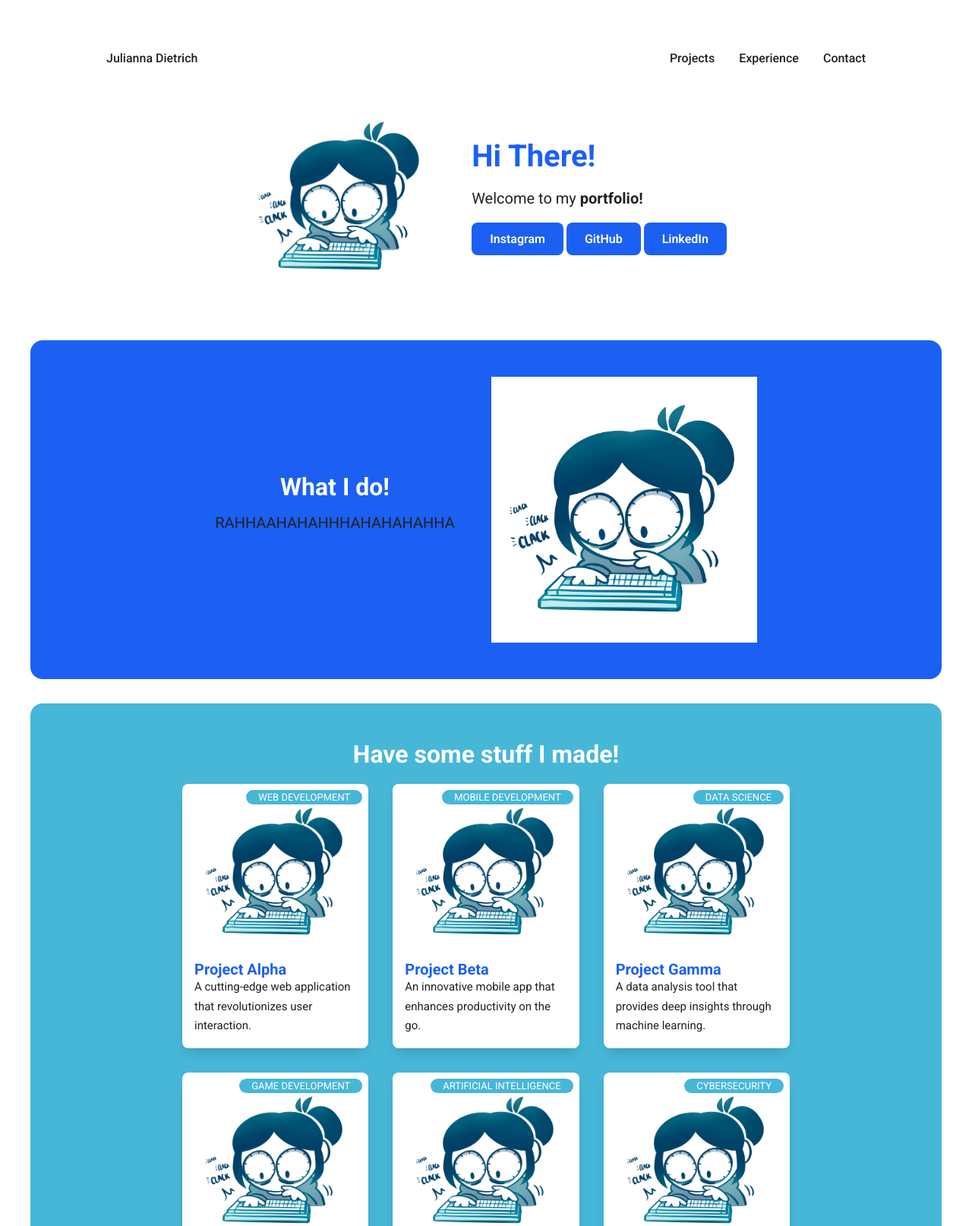
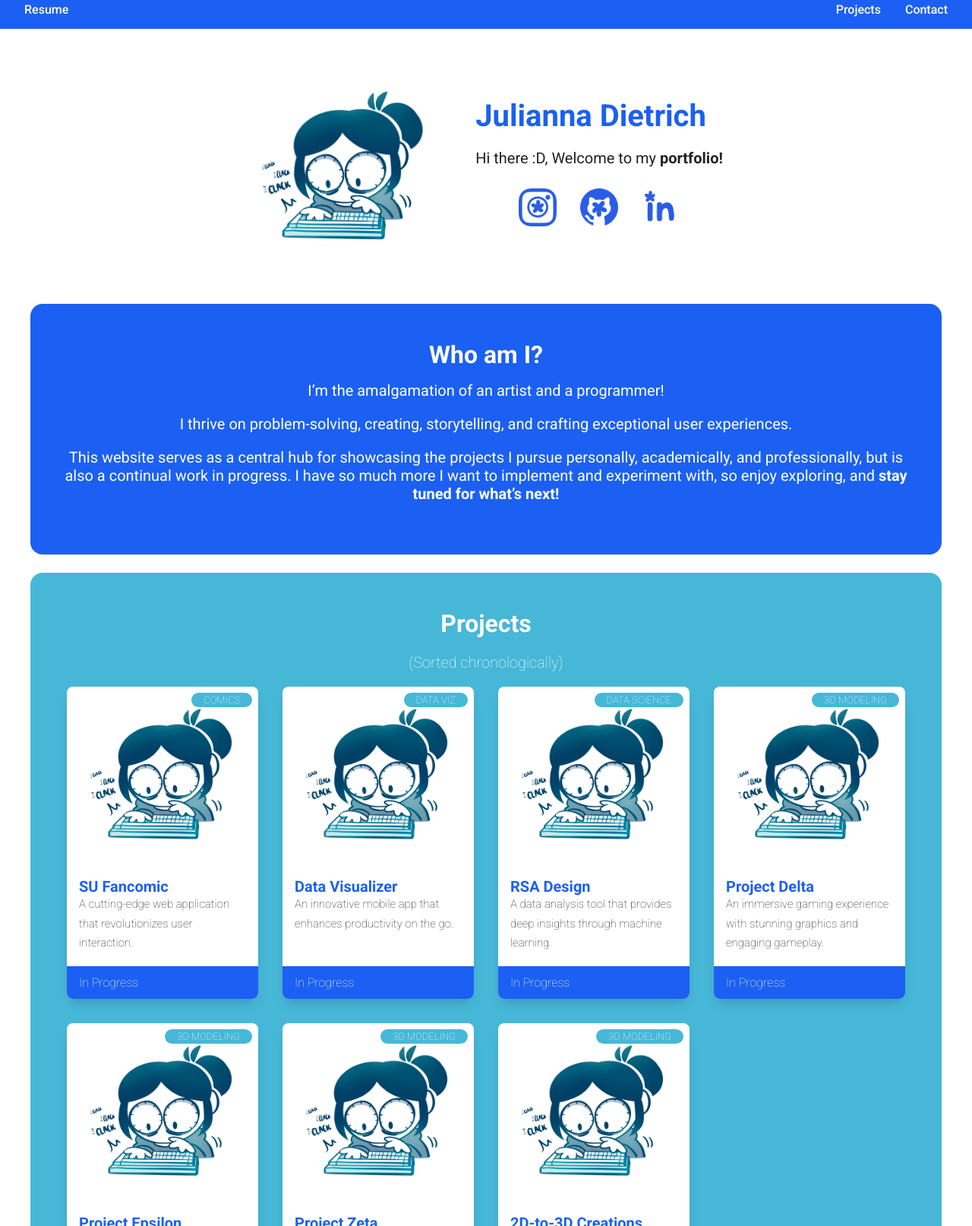
Before and after one commit to JDietrich20/netPlayground, a website built with Vite: page index.html in a window 1280 px wide. Shown: the part 29-1643 px from the top of the page at 76% size. Built offline with nearby package versions, Linux system fonts and the light colour scheme.

Commit message:
About section refined, added onto project section

```diff
--- a/index.html
+++ b/index.html
@@ -6,46 +6,55 @@
     <meta name="viewport" content="width=device-width, initial-scale=1.0">
     <title>JDietrich Portfolio</title>
     <link rel = "stylesheet" href = "resources/css/index.css">
-    <link rel="icon" type="image/png" href="images/Profile.png">
+    <link rel="icon" type="image/png" href="images/Icon.webp">
 </head>
 <body>
-  <header>
   <nav>
     <ul>
-        <li><a href= "index.html">Julianna Dietrich</a></li>
+      <li><a href= "index.html">Resume</a></li>
       <!--<li><a href="#about">About Me</a></li>-->
       <li><a href="#projects">Projects</a></li>
-        <li><a href="#experience">Experience</a></li>
+      <!--<li><a href="#experience">Experience</a></li>-->
       <li><a href="#contact">Contact</a></li>
     </ul>
   </nav>
+  <header>
     <div class = "flex-container">
       <img height = "250px" width = "250px" src = "images/Profile.png">
       <div class = "text-container">
-        <h1>Hi There!</h1>
-        <p>Welcome to my <strong> portfolio!</strong></p>
-        <a href ="https://www.instagram.com/neko.bituin" target="_blank" class = "cta-button">Instagram</a>
-        <a href ="https://github.com/JDietrich20" target="_blank" class = "cta-button">GitHub</a>
-        <a href="https://www.linkedin.com/in/julianna-dietrich-1252481a6/" target="_blank" class = "cta-button">LinkedIn</a>
-
+        <h1>Julianna Dietrich</h1>
+        <p>Hi there :D, Welcome to my <strong> portfolio!</strong></p>
+        <div class="social-links">
+          <a href ="https://www.instagram.com/neko.bituin" target="_blank" class = "cta-button">
+            <img src="images/instagram1.webp" alt="Instagram logo">
+          </a>
+          <a href ="https://github.com/JDietrich20" target="_blank" class = "cta-button">
+            <img src="images/github1.webp" alt="GitHub logo">
+          </a>
+          <a href="https://www.linkedin.com/in/julianna-dietrich-1252481a6/" target="_blank" class = "cta-button">
+            <img src="images/linkedin1.webp" alt="LinkedIn logo">
+          </a>
+      </div>
+      <!--Could add a "Skills" and "Interests" Tab here-->
       </div>
     </div>
   </header>
 
-  <section>
+  <section id = "about">
     <div class = "flex-container">
       <div class = "text-container">
-        <title>What the helly?</title>
-        <h2>What I do!</h2>
-        <p> RAHHAAHAHAHHHAHAHAHAHHA</p>
+        <h2>Who am I?</h2>
+        <p>I’m the amalgamation of an artist and a programmer! </p>
+        <p>I thrive on problem-solving, creating, storytelling, and crafting exceptional user experiences.</p>
+        <p>  This website serves as a central hub for showcasing the projects I pursue personally, academically, and professionally, but is also a continual work in progress. I have so much more I want to implement and experiment with, so enjoy exploring, and <strong>stay tuned for what’s next! </strong></p>
       </div>
-      <img width = "350px" src="images/Profile.png">
+      <!--<img width = "200px" src="images/Profile.png">-->
     </div>
   </section>
 
   <section id = "projects">
-    <h2> Have some stuff I made! </h2>
-
+    <h2> Projects </h2>
+    <p>(Sorted chronologically)</p>
     <div class="projects-container">
 
     </div>
@@ -83,9 +92,10 @@
 
 
   <footer>
-    <a href= "https://www.linkedin.com/in/julianna-dietrich-1252481a6/" target="_blank"> LinkedIn</a>
     <!--<a href="#my-work"> My Work</a>-->
-    <a href= "https://github.com/JDietrich20" target="_blank"> GitHub</a>
+    <a href= "https://www.instagram.com/neko.bituin" target="_blank">Instagram</a>
+    <a href= "https://github.com/JDietrich20" target="_blank">GitHub</a>
+    <a href= "https://www.linkedin.com/in/julianna-dietrich-1252481a6/" target="_blank">LinkedIn</a>
     <a href= "mailto:julianna2dietrich@gmail.com">Contact</a>
     <p> &copy; 2024 Julianna Dietrich </p>
   </footer>
--- a/main.js
+++ b/main.js
@@ -1,51 +1,72 @@
 const projects = [
     {
         url: "#",
-        title: "Project Alpha",
+        title: "SU Fancomic",
+        date: "2024-01-15",
         thumbnail: "images/Profile.png",
-        category: "Web Development",
+        category: "Comics",
         description: "A cutting-edge web application that revolutionizes user interaction.",
+        status: "In Progress",
     },
     {
         url: "#",
-        title: "Project Beta",
+        title: "Data Visualizer",
+        date: "2024-01-15",
         thumbnail: "images/Profile.png",
-        category: "Mobile Development",
+        category: "Data Viz",
         description: "An innovative mobile app that enhances productivity on the go.",
+        status: "In Progress",
     },
     {
         url: "#",
-        title: "Project Gamma",
+        title: "RSA Design",
+        date: "2024-01-15",
         thumbnail: "images/Profile.png",
         category: "Data Science",
         description: "A data analysis tool that provides deep insights through machine learning.",
+        status: "In Progress",
     },
     {
         url: "#",
         title: "Project Delta",
+        date: "2024-01-15",
         thumbnail: "images/Profile.png",
-        category: "Game Development",
+        category: "3D Modeling",
         description: "An immersive gaming experience with stunning graphics and engaging gameplay.",
+        status: "In Progress",
     },
     {
         url: "#",
         title: "Project Epsilon",
+        date: "2024-01-15",
         thumbnail: "images/Profile.png",
-        category: "Artificial Intelligence",
+        category: "3D Modeling",
         description: "An AI-powered solution that automates complex tasks with ease.",
+        status: "In Progress",
     },
     {
         url: "#",
         title: "Project Zeta",
+        date: "2024-01-15",
         thumbnail: "images/Profile.png",
-        category: "Cybersecurity",
+        category: "3D Modeling",
         description: "A robust security platform that protects against modern cyber threats.",
+        status: "Completed",
+    },
+    {
+        url: "#",
+        title: "2D-to-3D Creations",
+        date: "2024-01-15",
+        thumbnail: "images/Profile.png",
+        category: "3D Modeling",
+        description: "A scalable cloud service that optimizes resource management and deployment.",
+        status: "Completed",
     }
 ];
 
 const projectsContainer = document.querySelector(".projects-container");
 
-const displayProjects = (urlValue, titleValue, categoryValue, thumbnailValue, descriptionValue) => {
+const displayProjects = (urlValue, titleValue, dateValue, categoryValue, thumbnailValue, descriptionValue, statusValue) => {
     const card = document.createElement("div");
     card.classList.add("card");
 
@@ -63,22 +84,34 @@ const displayProjects = (urlValue, titleValue, categoryValue, thumbnailValue, de
     title.classList.add("title");
     title.innerHTML = titleValue;
 
+    const date = document.createElement("div");
+    date.classList.add("date");
+    date.innerHTML = dateValue;
+
     const description = document.createElement("div");
     description.classList.add("description");
     description.innerHTML = descriptionValue;
+
+    const status = document.createElement("div");
+    status.classList.add("status");
+    status.innerHTML = statusValue;
+
 
 
     projectsContainer.appendChild(card);
     card.appendChild(a);
     card.appendChild(category);
     card.appendChild(thumbnail);
+    card.appendChild(date);
     card.appendChild(title);
     card.appendChild(description);
+
+    card.appendChild(status);
 }
 
 const loadProjects = () => {
     projects.forEach(project => {
-        displayProjects(project.url, project.title, project.category, project.thumbnail, project.description);
+        displayProjects(project.url, project.title, project.date, project.category, project.thumbnail, project.description, project.status);
     });
 }
 
--- a/resources/css/index.css
+++ b/resources/css/index.css
@@ -28,16 +28,26 @@ body {
     background: var(--background-color);
 }
 
-h1, h2, h3, h4, h5, h6 {
+h1, h2, h3, h4, h5, h6{
     font-family: Roboto, sans-serif;
     color: var(--primary-color);
     margin-bottom: 0.5em;
 }
 
+
 nav {
-    margin: 1em auto 3em auto;
-    width: min(1000px, 100%);
+    color: #fff;
+    background-color: var(--primary-color);
+    padding: 1em 2em;
+    box-sizing: border-box;
+    top: 0;
+    display: inline-block;
+    margin: 0;
+    width: calc(100% + 2em);
+    margin-left: -1em;
+    margin-right: -1em;
 }
+
 
 nav ul{
     display: flex;
@@ -50,21 +60,24 @@ nav li:first-child{
     margin-right: auto;
     font-family: Roboto, sans-serif;
     font-weight: bold;
+    color: #fff;
 }
 
 nav a{
     text-decoration: none;
-    color: var(--text-color);
+    color: var(--background-color);
     font-weight: 500;
+    display: inline-block;
+    transition: transform 0.2s ease, color 0.2s ease;
 }
 
 nav a:hover{
-    color: var(--primary-color);
+    transform: scale(1.1);
     text-decoration: underline;
 }
 
 header, section{
-    margin: 2em auto;
+    margin: 1.5em auto;
     width: min(75em, 100%);
     background-color: var(--color-1);
     padding: min(2em, 15%);
@@ -100,16 +113,53 @@ h1{
     font-size: 1.25rem;
 }
 
+
 .cta-button {
     display: inline-block;
-    padding: 0.75em 1.5em;
-    background-color: var(--primary-color);
+    font-family: Roboto;
+    padding: .5em .5em;
+    background-color: var(--background-color);
     color: #fff;
     text-decoration: none;
-    border-radius: .5em;
-    font-weight: 600;
-    /*transition: background-color 0.3s ease;*/
+    border-radius: 10em;
+    font-weight: 700;
+
 }
+
+.tag {
+    display: inline-block;
+    padding: .5em .5em;
+    background-color: var(--secondary-color);
+    color: #fff;
+    text-decoration: none;
+    border-radius: 10em;
+    font-weight: 70;
+
+}
+
+
+.social-links {
+    display: flex;
+    gap: 15px;
+    justify-content: center;
+    align-items: center;
+    margin-top: 10px;
+    background-color: var(--background-color);
+  }
+
+  .cta-button img {
+    width: 50px;
+    height: 50px;
+    transition: transform 0.2s ease, opacity 0.2s ease;
+    background-color: var(--background-color);
+  }
+
+  .cta-button img:hover {
+    transform: scale(1.1);
+    color: #000;
+    opacity: 0.8;
+    filter: hue-rotate(90deg);
+  }
 
 
 .secondary{
@@ -132,8 +182,15 @@ section p{
     font-size: 1.25rem;
 }
 
+section#about{
+    color: var(--background-color);
+}
+
 section#projects{
     background-color: var(--secondary-color);
+    color:#fff;
+    font-family: Roboto;
+    font-weight: 30;
 }
 
 .grid-container{
@@ -153,16 +210,19 @@ section#projects{
     background: var(--background-color);
     font-family: "Roboto", sans-serif;
     padding: 16px;
+    padding-bottom: 60px;
     box-shadow: 0 9px 17px -6px rgba(0, 0, 0, 0.2);
     position: relative;
     transition: all 400ms ease;
     border-radius: var(--border-radius);
     width: 100%;
+    min-height: 200px;
+    overflow: hidden;
 }
 
 
-.course-container,
-.course-container * {
+.projects-container,
+.projects-container * {
     box-sizing: border-box;
 }
 
@@ -215,12 +275,31 @@ section#projects{
     transform: scale(1.03);
 }
 
-.projects-container{
+.projects-container {
     display: grid;
-    grid-template-columns: 1fr 1fr 1fr;
+    grid-template-columns: repeat(auto-fit, minmax(250px, 1fr));
     gap: 32px;
-    max-width: 800px;
+    width: 100%;
+    max-width: 1200px; /* optional, allows wider layouts on big screens */
     margin: 20px auto;
+    padding: 0 16px; /* adds breathing room on mobile */
+  }
+
+
+
+.projects-container .card .status{
+    display: flex;
+    position: absolute; /* needed for bottom to work */
+    bottom: 0;
+    left: 0;
+    right: 0;
+    justify-content: space-between;
+    background: var(--primary-color);
+    margin: 0px;
+    margin-top: 20px;
+    padding: 12px 16px;
+    align-items: center;
+    bottom: 0;
 }
 
 .grid-container img{
@@ -251,8 +330,10 @@ details p{
 }
 
 footer{
-    padding-bottom: 1.5em;
+    padding-bottom: 3em;
+    margin-top: 20px;
     text-align:center;
+    color: var(--primary-color);
 }
 
 footer a{
@@ -263,6 +344,11 @@ footer a{
 
 footer a:hover{
     text-decoration: underline;
+    color: var(--primary-color);
+}
+
+footer p{
+    margin-top: 1em;
 }
 
 @media(max-width: 800px){
@@ -274,7 +360,9 @@ footer a:hover{
         padding-top: 0;
     }
     .projects-container{
-        grid-template-columns: 1fr 1fr;
+        gap:24px;
+        padding: 0 12px;
+        /*grid-template-columns: 1fr 1fr;*/
     }
     .projects-container .card{
         width: 100%;
@@ -317,7 +405,10 @@ footer a:hover{
     }
 
     .projects-container{
-        grid-template-columns: 1fr;
-        max-width: 320 px;
+        gap: 20px;
+        padding: 0 8px;
+        max-width: 100%;
+        /*grid-template-columns: 1fr;
+        max-width: 320px;*/
     }
 }
```
Also changed, not shown: images/Icon.webp (added), images/github.webp (added), images/github1.webp (added), images/instagram0.webp (added), images/instagram1.webp (added), images/linkedin.webp (added), images/linkedin1.webp (added), 3 other files. Lines whose indentation alone changed are shown as unchanged.
